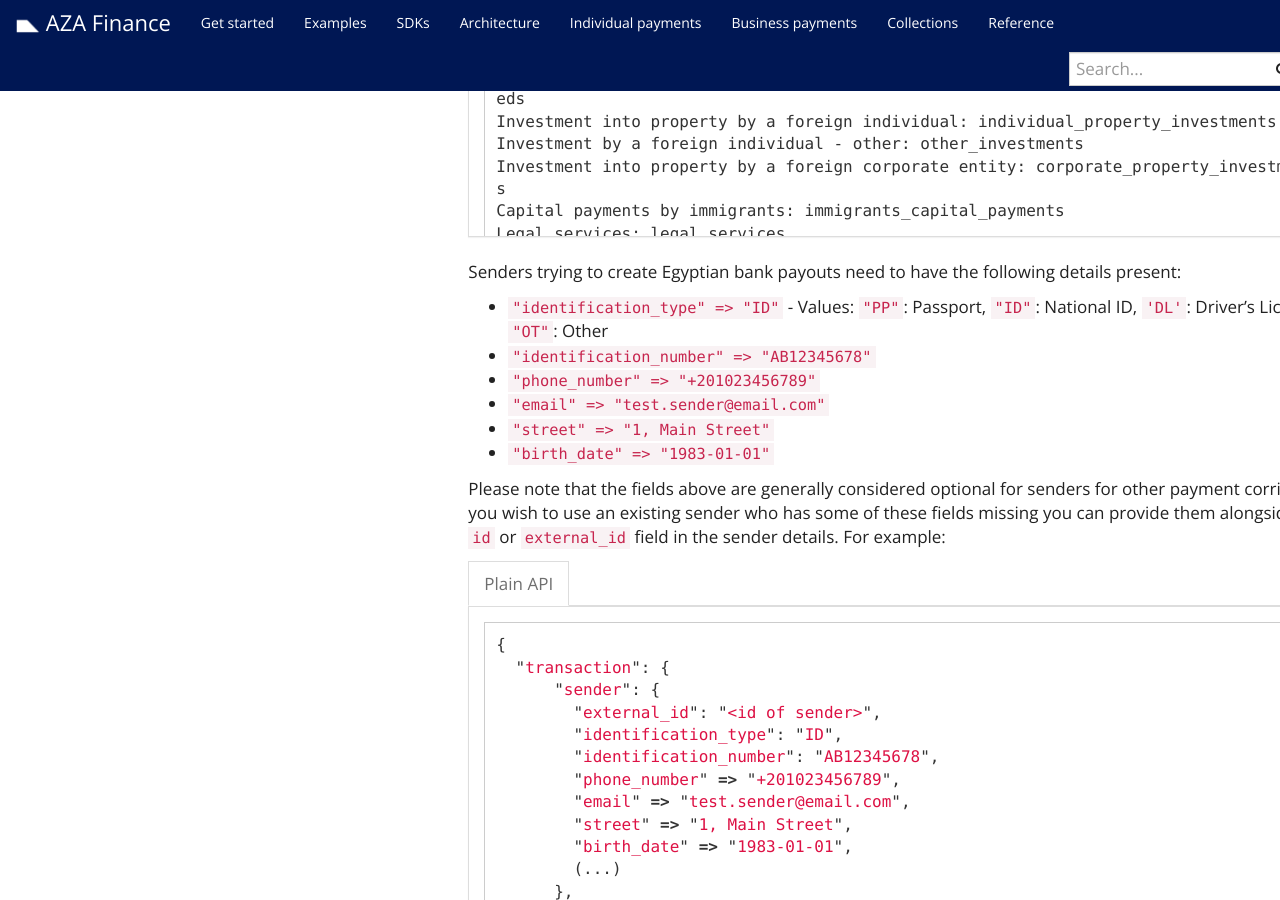
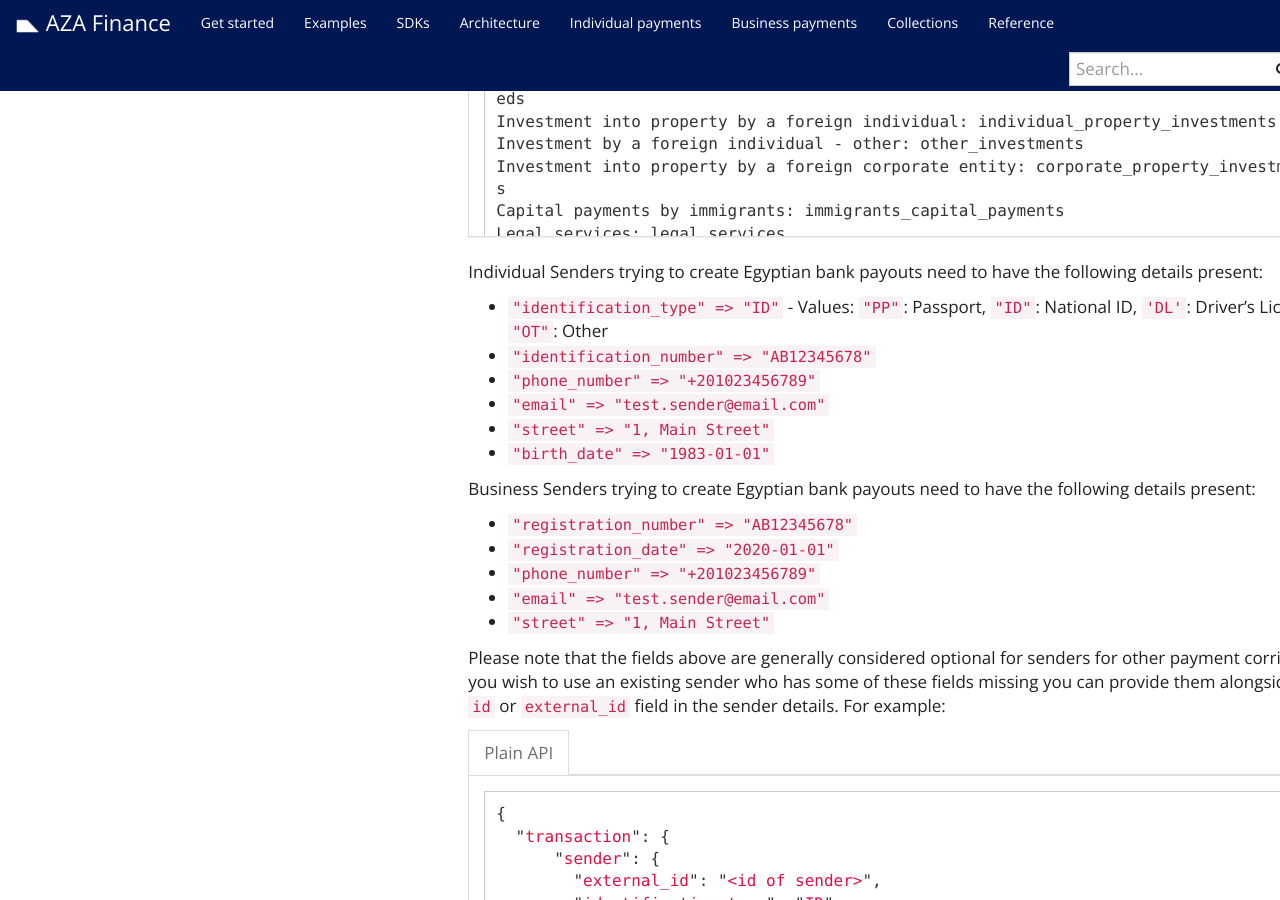
Before and after one commit to transferzero/api-documentation, a Jekyll site: the page built from _docs/business-payments.md, in a window 1280 px wide and 900 px high, scrolled down 17919 px. Built offline with Jekyll 4.4.1, drawn with Linux system fonts in a browser that asks for light colours; nearby versions of some CDN libraries; comment, search, counter and statistics services are not loaded.

Commit message:
BTA-12371 Add required fields for EGP::Bank business senders

```diff
--- a/_includes/corridors/egp-bank.md
+++ b/_includes/corridors/egp-bank.md
@@ -68,13 +68,20 @@ UNITED BANK: 0031
 
 {% include corridors/transfer_reasons.md %}
 
-Senders trying to create Egyptian bank payouts need to have the following details present:
+Individual Senders trying to create Egyptian bank payouts need to have the following details present:
 - `"identification_type" => "ID"` - Values: `"PP"`: Passport, `"ID"`: National ID, `'DL'`: Driver's License, `"OT"`: Other
 - `"identification_number" => "AB12345678"`
 - `"phone_number" => "+201023456789"`
 - `"email" => "test.sender@email.com"`
 - `"street" => "1, Main Street"`
 - `"birth_date" => "1983-01-01"`
+
+Business Senders trying to create Egyptian bank payouts need to have the following details present:
+- `"registration_number" => "AB12345678"`
+- `"registration_date" => "2020-01-01"`
+- `"phone_number" => "+201023456789"`
+- `"email" => "test.sender@email.com"`
+- `"street" => "1, Main Street"`
 
 Please note that the fields above are generally considered optional for senders for other payment corridors. If you wish to use an existing sender who has some of these fields missing you can provide them alongside the `id` or `external_id` field in the sender details. For example:
 
```
